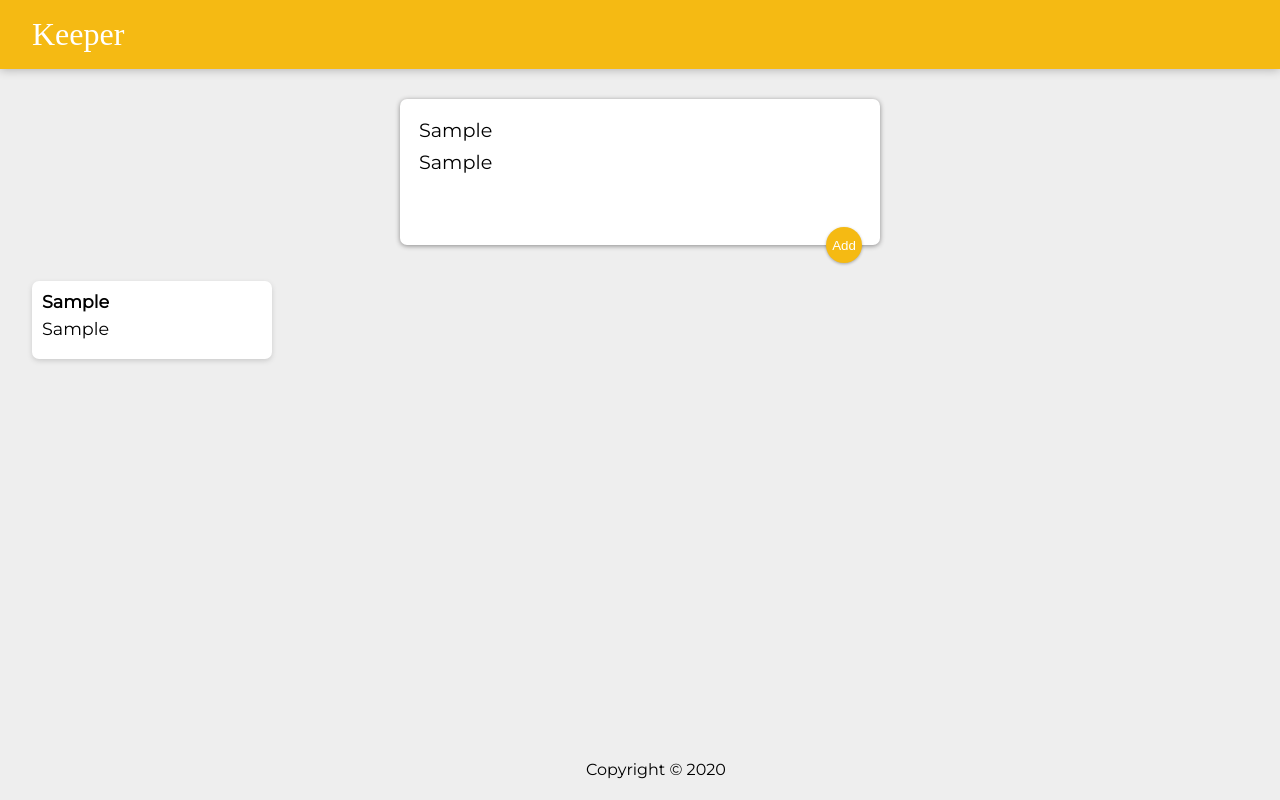
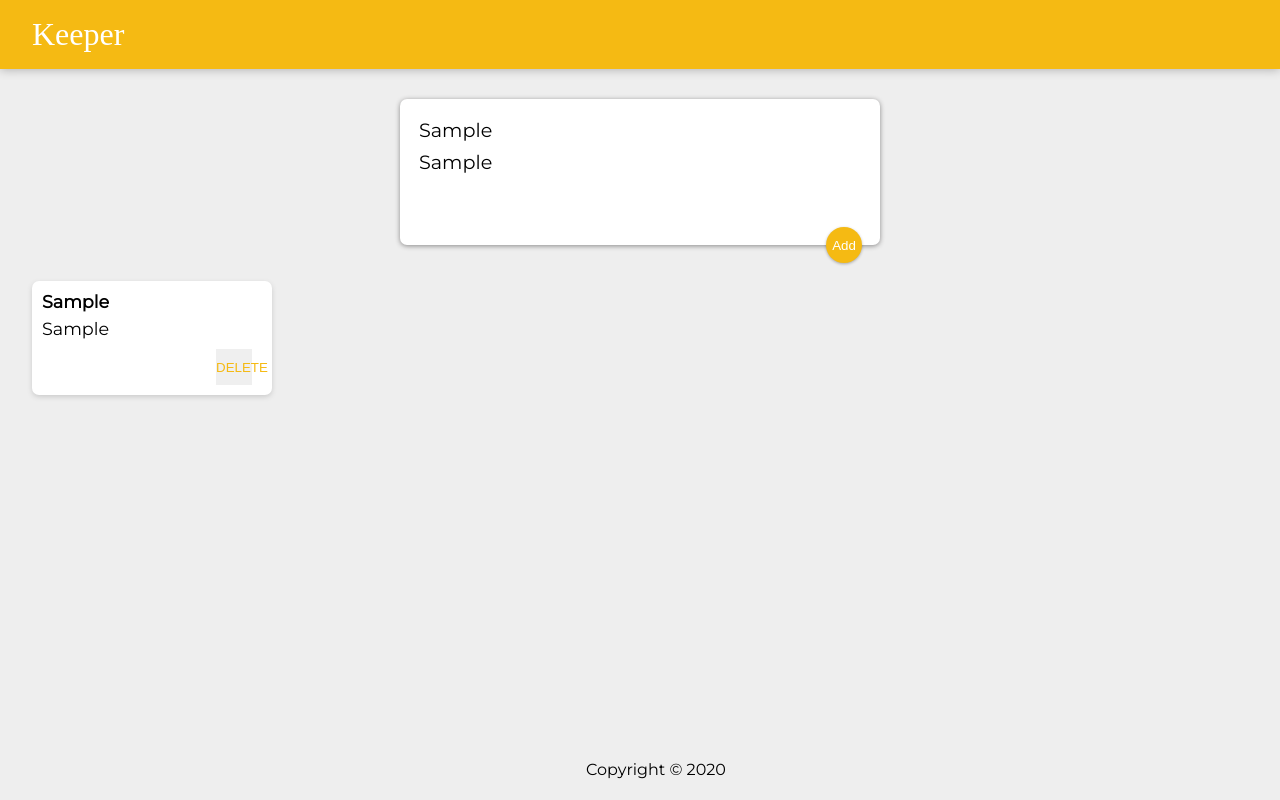
Before and after one commit to nazim806/keeper, a React (Create React App) app in the folder my-notes/: page / in a window 1280 px wide. Both pictures are taken after typing "Sample", "Sample" into the empty fields and a click on the button "Add". Built offline with nearby package versions, Linux system fonts and the light colour scheme; a web font is replaced by a local one.

Commit message:
delete function and delete button

```diff
--- a/my-notes/src/components/App.js
+++ b/my-notes/src/components/App.js
@@ -10,10 +10,14 @@ import CreateArea from "./CreateArea";
 function App() {
   const [notes, setNotes] = useState([]);
 
-  function addNote(note) {
+  function addNote(newNote) {
     setNotes((prevNotes) => {
-      return [...prevNotes, note];
+      return [...prevNotes, newNote];
     });
+  }
+
+  function deleteNote(id) {
+    console.log("Delete was triggered")
   }
 
   return (
@@ -21,7 +25,13 @@ function App() {
       <Header />
       <CreateArea onAdd={addNote} />
       {notes.map((noteItem) => {
-        return <Note title={noteItem.title} content={noteItem.content} />;
+        return (
+          <Note
+            title={noteItem.title}
+            content={noteItem.content}
+            onDelete={deleteNote}
+          />
+        );
       })}
 
       <Footer />
--- a/my-notes/src/components/Note.jsx
+++ b/my-notes/src/components/Note.jsx
@@ -1,10 +1,17 @@
 import React from "react";
 
 function Note(props) {
+
+    function handleClick(){
+      props.onDelete();
+    }
+
+
   return (
     <div className="note">
       <h1>{props.title}</h1>
       <p>{props.content}</p>
+      <button onClick={handleClick}>DELETE</button>
     </div>
   );
 }
```
